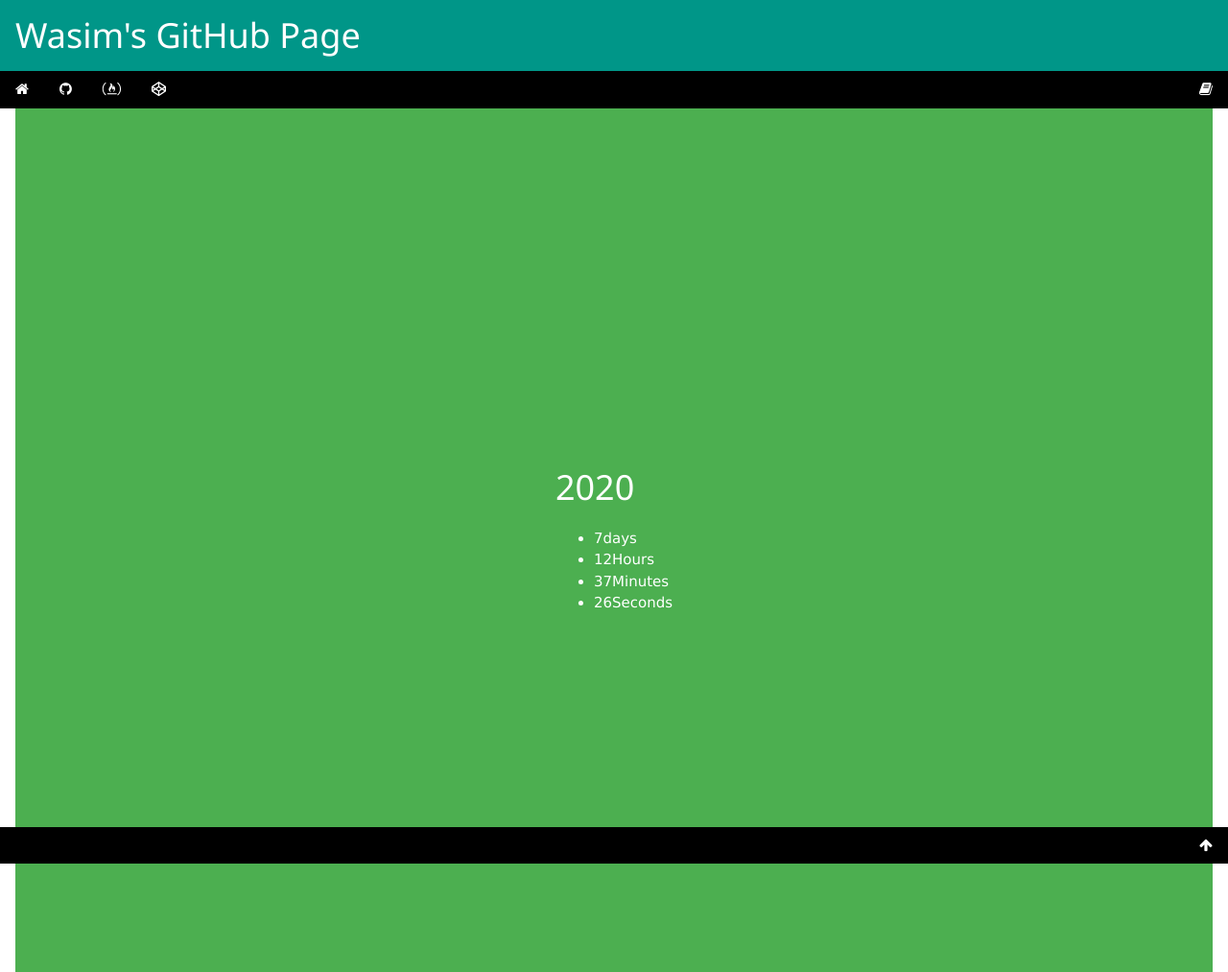
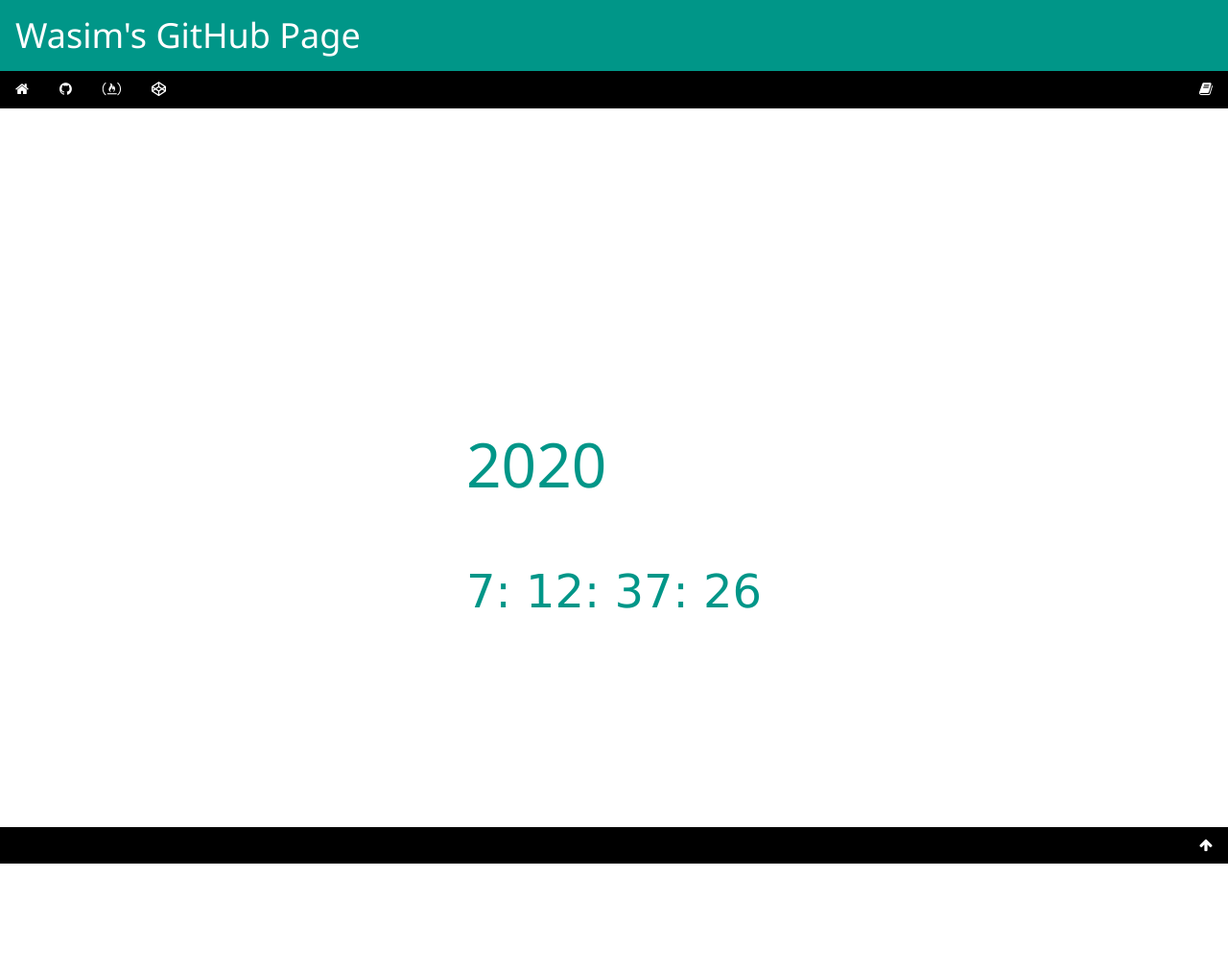
Before and after one commit to wasim-j/wasim-j.github.io, a Jekyll site: the page built from index.html, in a window 1280 px wide. Shown: the whole page at 96% size. Built offline with Jekyll 4.4.1, drawn with Linux system fonts in a browser that asks for light colours.

Commit message:
countdown css

```diff
--- a/index.html
+++ b/index.html
@@ -1,15 +1,15 @@
 ---
 layout: default
 ---
-<div class="w3-display-container w3-green" style="min-height:100vh;">
-  <div class="w3-display-middle">
-		<h1 id="head">2020</h1>
-		<ul>
-			<li><span id="days"></span>days</li>
-			<li><span id="hours"></span>Hours</li>
-			<li><span id="minutes"></span>Minutes</li>
-			<li><span id="seconds"></span>Seconds</li>
-		</ul>
+<div class="w3-display-container" style="min-height:100vh;">
+  <div class="w3-display-middle w3-text-teal">
+		<h1 class="w3-jumbo">2020</h1>
+		<p class="w3-xxxlarge">
+			<span id="days"></span>:
+			<span id="hours"></span>:
+			<span id="minutes"></span>:
+			<span id="seconds"></span>
+		</p>
 	</div>
 </div>
 <!--created by https://codepen.io/AllThingsSmitty , see it at https://codepen.io/AllThingsSmitty/full/JJavZN-->
```
